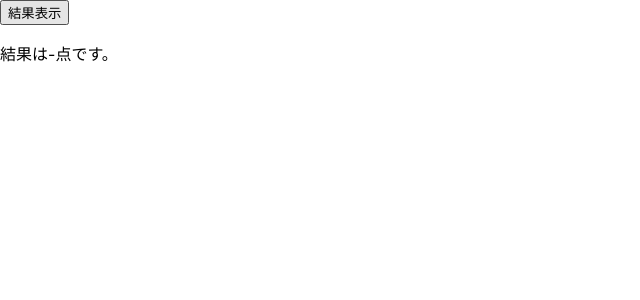
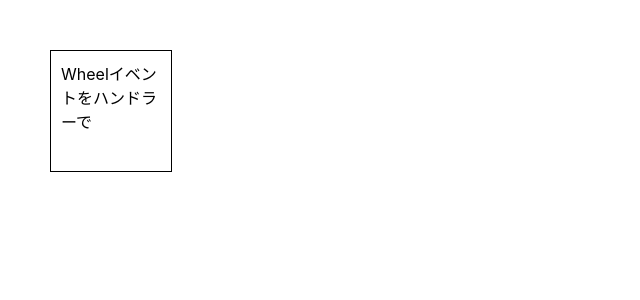
Before and after one commit to Tod9197/React-practice, a React (Create React App) app: page / in a window 1280 px wide. Shown: the top 300 px of the page, without its empty margins (0-640 px from the left). Built offline with nearby package versions, Linux system fonts and the light colour scheme.

Commit message:
非パッシブイベント

```diff
--- /dev/null
+++ b/src/EventPassive.css
@@ -0,0 +1,6 @@
+.box {
+  width: 100px;
+  height: 100px;
+  border: 1px solid #000;
+  overflow: scroll;
+}
--- /dev/null
+++ b/src/EventPassive.js
@@ -0,0 +1,21 @@
+import { useEffect, useRef } from "react";
+import "./EventPassive.css";
+
+export default function EventPassive() {
+  const handleWheel = (e) => e.preventDefault();
+
+  const divRef = useRef(null);
+  useEffect(() => {
+    const div = divRef.current;
+    div.addEventListener("wheel", handleWheel, { passive: false });
+    return () => {
+      div.removeEventListener("wheel", handleWheel);
+    };
+  });
+
+  return (
+    <div ref={divRef} className="box">
+      Wheelイベントをハンドラーで
+    </div>
+  );
+}
--- a/src/index.js
+++ b/src/index.js
@@ -26,6 +26,7 @@ import EventArgs from "./EventArgs";
 import EventArgs2 from "./EventArgs2";
 import EventProgation from "./EventProgation";
 import EventOnce from "./EventOnce";
+import EventPassive from "./EventPassive";
 
 const root = ReactDOM.createRoot(document.getElementById("root"));
 // root.render(
@@ -33,7 +34,7 @@ const root = ReactDOM.createRoot(document.getElementById("root"));
 //     <MyHello />
 //   </React.StrictMode>
 // );
-root.render(<EventOnce />);
+root.render(<EventPassive />);
 // If you want to start measuring performance in your app, pass a function
 // to log results (for example: reportWebVitals(console.log))
 // or send to an analytics endpoint. Learn more: https://bit.ly/CRA-vitals
```
